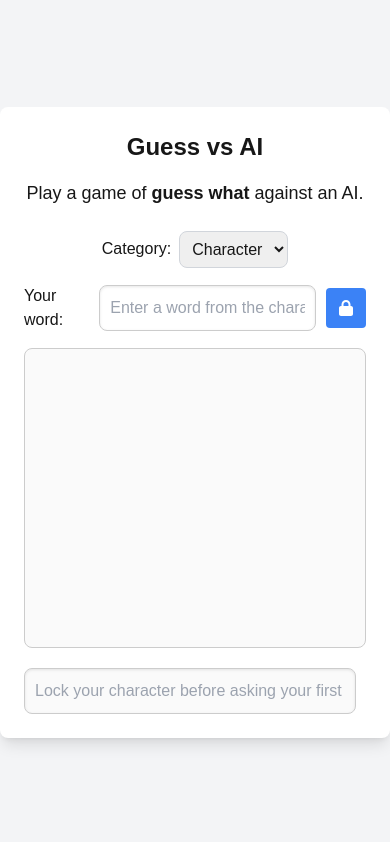
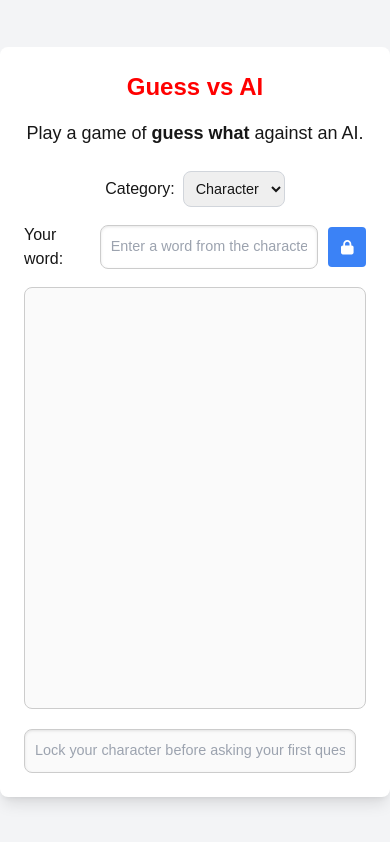
Before and after one commit to tvonment/guess-vs-ai, a Next.js app: page / in a window 390 px wide. Built offline with nearby package versions, Linux system fonts and the light colour scheme.

Commit message:
add responsive elements

```diff
--- a/app/page.css
+++ b/app/page.css
@@ -105,3 +105,54 @@ footer {
     text-align: center;
     color: #666;
 }
+
+/* Mobile styles */
+@media (max-width: 600px) {
+
+    /* Container styles */
+    .container {
+        padding: 10px;
+    }
+
+    /* Main content styles */
+    main {
+        padding: 15px;
+        box-shadow: none;
+        /* Remove shadow for a cleaner look on mobile */
+    }
+
+    /* Adjust font sizes */
+    h1 {
+        font-size: 1.5rem;
+        color: red
+    }
+
+    p {
+        font-size: 1rem;
+    }
+
+    /* Chat window styles */
+    .chat-window {
+        height: 50vh;
+        /* Adjust height for better fit on mobile */
+        padding: 10px;
+    }
+
+    /* Button styles */
+    button {
+        padding: 10px;
+        font-size: 0.9rem;
+    }
+
+    /* Input styles */
+    input {
+        padding: 10px;
+        font-size: 0.9rem;
+    }
+
+    /* Select styles */
+    select {
+        padding: 10px;
+        font-size: 0.9rem;
+    }
+}
```
